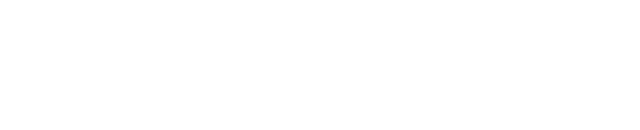
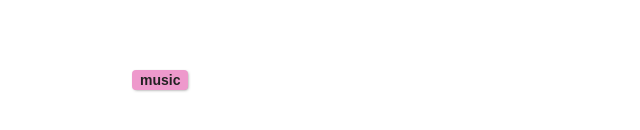
Before and after one commit to nilscox/kata-labels, a React app: page / in a window 1280 px wide. Shown: the part 320-450 px from the top of the page, without its empty margins (0-640 px from the left). Built offline with nearby package versions, Linux system fonts and the light colour scheme.

Commit message:
1 - create the Label component

```diff
--- /dev/null
+++ b/src/App.tsx
@@ -0,0 +1,11 @@
+import React from 'react';
+
+import Label from './Label';
+
+import './styles.css';
+
+const App: React.FC = () => {
+  return <Label label={{ text: 'music', color: '#EE99CC' }} />;
+};
+
+export default App;
--- /dev/null
+++ b/src/Label.tsx
@@ -0,0 +1,15 @@
+import React from 'react';
+
+import { LabelType } from './LabelType';
+
+export type LabelProps = {
+  label: LabelType;
+};
+
+export const Label: React.FC<LabelProps> = ({ label }) => (
+  <span className="label" style={{ background: label.color }}>
+    {label.text}
+  </span>
+);
+
+export default Label;
--- /dev/null
+++ b/src/LabelType.ts
@@ -0,0 +1,4 @@
+export type LabelType = {
+  text: string;
+  color: string;
+};
--- a/src/index.tsx
+++ b/src/index.tsx
@@ -1,4 +1,6 @@
 import React from 'react';
 import { render } from 'react-dom';
 
-render(<></>, document.getElementById('app'));
+import App from './App';
+
+render(<App />, document.getElementById('app'));
--- a/src/styles.css
+++ b/src/styles.css
@@ -20,3 +20,12 @@
   max-width: 80%;
   margin: auto;
 }
+
+.label {
+  padding: 2px 8px;
+  margin: 0 4px;
+  border-radius: 4px;
+  font-weight: bold;
+  color: #222;
+  box-shadow: 1px 1px 3px -1px rgba(0, 0, 0, 0.5);
+}
```
